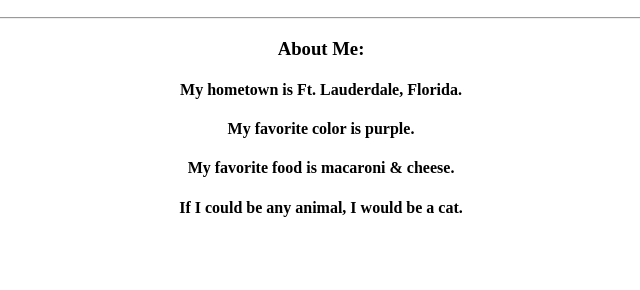
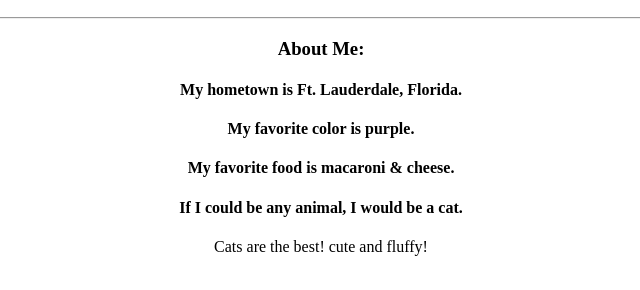
Before and after one commit to arcticrival/Steven, a plain HTML site: page index.html in a window 1280 px wide. Shown: the part 110-400 px from the top of the page, without its empty margins (319-959 px from the left). Drawn offline with Linux system fonts and the light colour scheme.

Commit message:
added line about cats

```diff
--- a/index.html
+++ b/index.html
@@ -15,6 +15,7 @@
 					<h4>My favorite color is purple.</h4>
 					<h4>My favorite food is macaroni & cheese.</h4>
 					<h4>If I could be any animal, I would be a cat.</h4>
+                    <p>Cats are the best! cute and fluffy!</p>
 			</div>
 		  </body>
 		</html>
```
